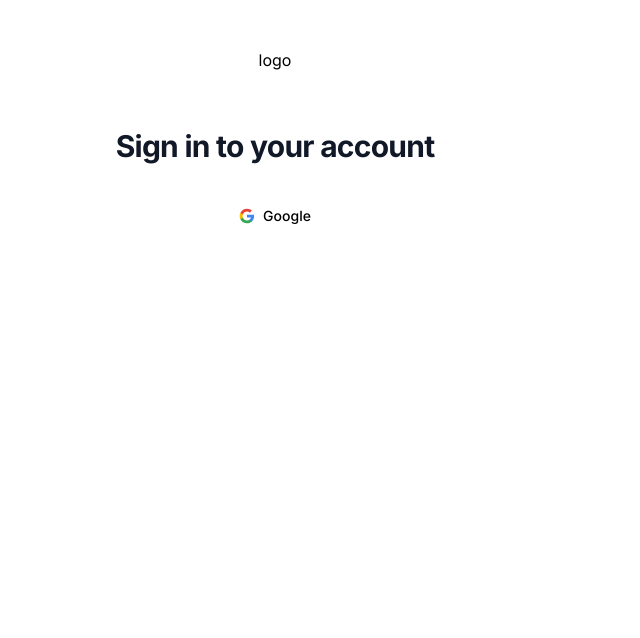
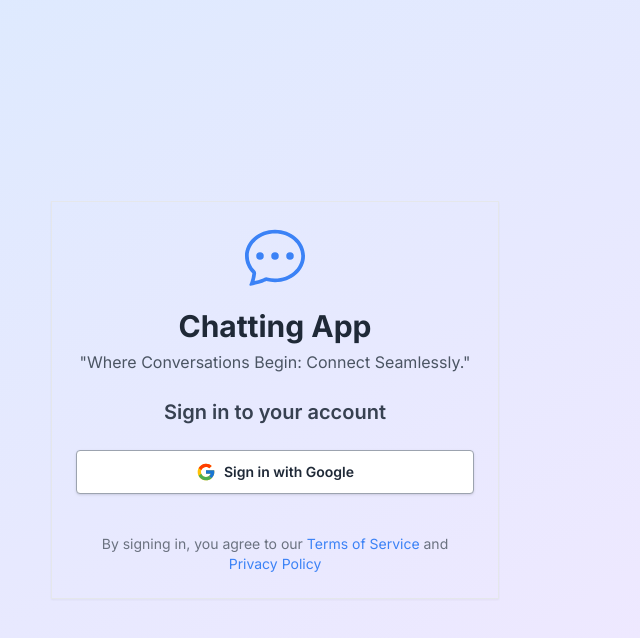
Before and after one commit to anupRanaMagar/chatting_app, a Next.js app: page /login in a window 1280 px wide. Shown: the top 638 px of the page, without its empty margins (365-1005 px from the left). Built offline with nearby package versions, Linux system fonts and the light colour scheme.

Commit message:
update login_pag

```diff
--- a/next.config.mjs
+++ b/next.config.mjs
@@ -1,8 +1,5 @@
 /** @type {import('next').NextConfig} */
 const nextConfig = {
-  experimental: {
-    appDir: true,
-  },
   images: {
     domains: ["lh3.googleusercontent.com"],
   },
--- a/package.json
+++ b/package.json
@@ -12,6 +12,8 @@
     "@headlessui/react": "^1.7.19",
     "@hookform/resolvers": "^3.3.4",
     "@next-auth/upstash-redis-adapter": "^3.0.4",
+    "@radix-ui/react-avatar": "^1.1.0",
+    "@radix-ui/react-scroll-area": "^1.1.0",
     "@radix-ui/react-slot": "^1.0.2",
     "@tailwindcss/forms": "^0.5.7",
     "@upstash/redis": "^1.30.0",
@@ -20,6 +22,7 @@
     "clsx": "^2.1.1",
     "date-fns": "^3.6.0",
     "encoding": "^0.1.13",
+    "framer-motion": "^11.5.4",
     "lucide-react": "^0.373.0",
     "nanoid": "^5.0.7",
     "next": "14.2.3",
@@ -30,6 +33,7 @@
     "react-dom": "^18",
     "react-hook-form": "^7.51.3",
     "react-hot-toast": "^2.4.1",
+    "react-icons": "^5.3.0",
     "react-loading-skeleton": "^3.4.0",
     "react-textarea-autosize": "^8.5.3",
     "redis": "^4.6.13",
--- a/src/app/(auth)/login/page.tsx
+++ b/src/app/(auth)/login/page.tsx
@@ -1,76 +1,104 @@
-'use client'
+"use client";
 
-import {Button} from '@/components/ui/button'
-import { FC, useState } from 'react'
-import { signIn } from 'next-auth/react'
-import { toast } from 'react-hot-toast'
+import { useState } from "react";
+import { signIn } from "next-auth/react";
+import { toast } from "react-hot-toast";
+import { motion } from "framer-motion";
+import { Button } from "@/components/ui/button";
+import {
+  Card,
+  CardContent,
+  CardFooter,
+  CardHeader,
+} from "@/components/ui/card";
+import { FcGoogle } from "react-icons/fc";
+import { BsChatDots } from "react-icons/bs";
 
-const Page: FC = () => {
-  const [isLoading, setIsLoading] = useState<boolean>(false)
+export default function LoginPage() {
+  const [isLoading, setIsLoading] = useState<boolean>(false);
 
   async function loginWithGoogle() {
-    setIsLoading(true)
+    setIsLoading(true);
     try {
-      await signIn('google')
+      await signIn("google");
     } catch (error) {
-      // display error message to user
-      toast.error('Something went wrong with your login.')
+      toast.error("Something went wrong with your login.");
     } finally {
-      setIsLoading(false)
+      setIsLoading(false);
     }
   }
 
   return (
-    <>
-      <div className='flex min-h-full items-center justify-center py-12 px-4 sm:px-6 lg:px-8'>
-        <div className='w-full flex flex-col items-center max-w-md space-y-8'>
-          <div className='flex flex-col items-center gap-8'>
-            logo
-            <h2 className='mt-6 text-center text-3xl font-bold tracking-tight text-gray-900'>
+    <div className="min-h-screen flex items-center justify-center bg-gradient-to-br from-blue-100 to-purple-100 p-4">
+      <Card className="w-full max-w-md">
+        <CardHeader>
+          <motion.div
+            initial={{ scale: 0 }}
+            animate={{ scale: 1 }}
+            transition={{ duration: 0.5 }}
+            className="flex justify-center mb-4"
+          >
+            <BsChatDots className="text-6xl text-blue-500" />
+          </motion.div>
+          <motion.h1
+            initial={{ opacity: 0, y: -20 }}
+            animate={{ opacity: 1, y: 0 }}
+            transition={{ delay: 0.2 }}
+            className="text-3xl font-bold text-center text-gray-800"
+          >
+            Chatting App
+          </motion.h1>
+          <motion.p
+            initial={{ opacity: 0, y: -20 }}
+            animate={{ opacity: 1, y: 0 }}
+            transition={{ delay: 0.3 }}
+            className="text-center text-gray-600 mt-2"
+          >
+            "Where Conversations Begin: Connect Seamlessly."
+          </motion.p>
+        </CardHeader>
+        <CardContent>
+          <motion.div
+            initial={{ opacity: 0, y: 20 }}
+            animate={{ opacity: 1, y: 0 }}
+            transition={{ delay: 0.4 }}
+          >
+            <h2 className="text-xl font-semibold text-center text-gray-700 mb-6">
               Sign in to your account
             </h2>
-          </div>
-
-          <Button
-            isLoading={isLoading}
-            type='button'
-            className='max-w-sm mx-auto w-full'
-            onClick={loginWithGoogle}>
-            {isLoading ? null : (
-              <svg
-                className='mr-2 h-4 w-4'
-                aria-hidden='true'
-                focusable='false'
-                data-prefix='fab'
-                data-icon='github'
-                role='img'
-                xmlns='http://www.w3.org/2000/svg'
-                viewBox='0 0 24 24'>
-                <path
-                  d='M22.56 12.25c0-.78-.07-1.53-.2-2.25H12v4.26h5.92c-.26 1.37-1.04 2.53-2.21 3.31v2.77h3.57c2.08-1.92 3.28-4.74 3.28-8.09z'
-                  fill='#4285F4'
+            <Button
+              variant="outline"
+              size="lg"
+              disabled={isLoading}
+              onClick={loginWithGoogle}
+              className="w-full bg-white hover:bg-gray-100 text-gray-800 font-semibold py-2 px-4 border border-gray-400 rounded shadow transition duration-300 ease-in-out transform hover:-translate-y-1"
+            >
+              {isLoading ? (
+                <motion.div
+                  animate={{ rotate: 360 }}
+                  transition={{ duration: 1, repeat: Infinity, ease: "linear" }}
+                  className="w-5 h-5 border-t-2 border-blue-500 border-solid rounded-full"
                 />
-                <path
-                  d='M12 23c2.97 0 5.46-.98 7.28-2.66l-3.57-2.77c-.98.66-2.23 1.06-3.71 1.06-2.86 0-5.29-1.93-6.16-4.53H2.18v2.84C3.99 20.53 7.7 23 12 23z'
-                  fill='#34A853'
-                />
-                <path
-                  d='M5.84 14.09c-.22-.66-.35-1.36-.35-2.09s.13-1.43.35-2.09V7.07H2.18C1.43 8.55 1 10.22 1 12s.43 3.45 1.18 4.93l2.85-2.22.81-.62z'
-                  fill='#FBBC05'
-                />
-                <path
-                  d='M12 5.38c1.62 0 3.06.56 4.21 1.64l3.15-3.15C17.45 2.09 14.97 1 12 1 7.7 1 3.99 3.47 2.18 7.07l3.66 2.84c.87-2.6 3.3-4.53 6.16-4.53z'
-                  fill='#EA4335'
-                />
-                <path d='M1 1h22v22H1z' fill='none' />
-              </svg>
-            )}
-            Google
-          </Button>
-        </div>
-      </div>
-    </>
-  )
+              ) : (
+                <FcGoogle className="mr-2 h-5 w-5" />
+              )}
+              {isLoading ? "Signing In..." : "Sign in with Google"}
+            </Button>
+          </motion.div>
+        </CardContent>
+        <CardFooter>
+          <p className="text-center text-sm text-gray-500 mt-4 w-full">
+            By signing in, you agree to our{" "}
+            <a href="#" className="text-blue-500 hover:underline">
+              Terms of Service
+            </a>{" "}
+            and{" "}
+            <a href="#" className="text-blue-500 hover:underline">
+              Privacy Policy
+            </a>
+          </p>
+        </CardFooter>
+      </Card>
+    </div>
+  );
 }
-
-export default Page
--- a/src/app/(dashboard)/dashboard/page.tsx
+++ b/src/app/(dashboard)/dashboard/page.tsx
@@ -34,7 +34,7 @@
     <div className="container py-12">
       <h1 className="font-bold text-5xl mb-8">Recent chats</h1>
       {friendWithLastMessage.length === 0 ? (
-        <p className="text-sm text-zinc-500">Nothing</p>
+        <p className="text-sm text-zinc-500">Chat is empty.</p>
       ) : (
         friendWithLastMessage.map((friend) => (
           <div
--- a/src/app/layout.tsx
+++ b/src/app/layout.tsx
@@ -17,7 +17,9 @@
 }>) {
   return (
     <html lang="en">
-      <body className={inter.className}>
+      <body
+        className={`bg-gradient-to-br from-blue-100 to-purple-100 ${inter.className}`}
+      >
         <Providers>{children}</Providers>
       </body>
     </html>
--- /dev/null
+++ b/src/components/ui/avatar.tsx
@@ -0,0 +1,50 @@
+"use client"
+
+import * as React from "react"
+import * as AvatarPrimitive from "@radix-ui/react-avatar"
+
+import { cn } from "@/lib/utils"
+
+const Avatar = React.forwardRef<
+  React.ElementRef<typeof AvatarPrimitive.Root>,
+  React.ComponentPropsWithoutRef<typeof AvatarPrimitive.Root>
+>(({ className, ...props }, ref) => (
+  <AvatarPrimitive.Root
+    ref={ref}
+    className={cn(
+      "relative flex h-10 w-10 shrink-0 overflow-hidden rounded-full",
+      className
+    )}
+    {...props}
+  />
+))
+Avatar.displayName = AvatarPrimitive.Root.displayName
+
+const AvatarImage = React.forwardRef<
+  React.ElementRef<typeof AvatarPrimitive.Image>,
+  React.ComponentPropsWithoutRef<typeof AvatarPrimitive.Image>
+>(({ className, ...props }, ref) => (
+  <AvatarPrimitive.Image
+    ref={ref}
+    className={cn("aspect-square h-full w-full", className)}
+    {...props}
+  />
+))
+AvatarImage.displayName = AvatarPrimitive.Image.displayName
+
+const AvatarFallback = React.forwardRef<
+  React.ElementRef<typeof AvatarPrimitive.Fallback>,
+  React.ComponentPropsWithoutRef<typeof AvatarPrimitive.Fallback>
+>(({ className, ...props }, ref) => (
+  <AvatarPrimitive.Fallback
+    ref={ref}
+    className={cn(
+      "flex h-full w-full items-center justify-center rounded-full bg-muted",
+      className
+    )}
+    {...props}
+  />
+))
+AvatarFallback.displayName = AvatarPrimitive.Fallback.displayName
+
+export { Avatar, AvatarImage, AvatarFallback }
--- /dev/null
+++ b/src/components/ui/badge.tsx
@@ -0,0 +1,36 @@
+import * as React from "react"
+import { cva, type VariantProps } from "class-variance-authority"
+
+import { cn } from "@/lib/utils"
+
+const badgeVariants = cva(
+  "inline-flex items-center rounded-full border px-2.5 py-0.5 text-xs font-semibold transition-colors focus:outline-none focus:ring-2 focus:ring-ring focus:ring-offset-2",
+  {
+    variants: {
+      variant: {
+        default:
+          "border-transparent bg-primary text-primary-foreground hover:bg-primary/80",
+        secondary:
+          "border-transparent bg-secondary text-secondary-foreground hover:bg-secondary/80",
+        destructive:
+          "border-transparent bg-destructive text-destructive-foreground hover:bg-destructive/80",
+        outline: "text-foreground",
+      },
+    },
+    defaultVariants: {
+      variant: "default",
+    },
+  }
+)
+
+export interface BadgeProps
+  extends React.HTMLAttributes<HTMLDivElement>,
+    VariantProps<typeof badgeVariants> {}
+
+function Badge({ className, variant, ...props }: BadgeProps) {
+  return (
+    <div className={cn(badgeVariants({ variant }), className)} {...props} />
+  )
+}
+
+export { Badge, badgeVariants }
--- /dev/null
+++ b/src/components/ui/card.tsx
@@ -0,0 +1,79 @@
+import * as React from "react"
+
+import { cn } from "@/lib/utils"
+
+const Card = React.forwardRef<
+  HTMLDivElement,
+  React.HTMLAttributes<HTMLDivElement>
+>(({ className, ...props }, ref) => (
+  <div
+    ref={ref}
+    className={cn(
+      "rounded-lg border bg-card text-card-foreground shadow-sm",
+      className
+    )}
+    {...props}
+  />
+))
+Card.displayName = "Card"
+
+const CardHeader = React.forwardRef<
+  HTMLDivElement,
+  React.HTMLAttributes<HTMLDivElement>
+>(({ className, ...props }, ref) => (
+  <div
+    ref={ref}
+    className={cn("flex flex-col space-y-1.5 p-6", className)}
+    {...props}
+  />
+))
+CardHeader.displayName = "CardHeader"
+
+const CardTitle = React.forwardRef<
+  HTMLParagraphElement,
+  React.HTMLAttributes<HTMLHeadingElement>
+>(({ className, ...props }, ref) => (
+  <h3
+    ref={ref}
+    className={cn(
+      "text-2xl font-semibold leading-none tracking-tight",
+      className
+    )}
+    {...props}
+  />
+))
+CardTitle.displayName = "CardTitle"
+
+const CardDescription = React.forwardRef<
+  HTMLParagraphElement,
+  React.HTMLAttributes<HTMLParagraphElement>
+>(({ className, ...props }, ref) => (
+  <p
+    ref={ref}
+    className={cn("text-sm text-muted-foreground", className)}
+    {...props}
+  />
+))
+CardDescription.displayName = "CardDescription"
+
+const CardContent = React.forwardRef<
+  HTMLDivElement,
+  React.HTMLAttributes<HTMLDivElement>
+>(({ className, ...props }, ref) => (
+  <div ref={ref} className={cn("p-6 pt-0", className)} {...props} />
+))
+CardContent.displayName = "CardContent"
+
+const CardFooter = React.forwardRef<
+  HTMLDivElement,
+  React.HTMLAttributes<HTMLDivElement>
+>(({ className, ...props }, ref) => (
+  <div
+    ref={ref}
+    className={cn("flex items-center p-6 pt-0", className)}
+    {...props}
+  />
+))
+CardFooter.displayName = "CardFooter"
+
+export { Card, CardHeader, CardFooter, CardTitle, CardDescription, CardContent }
--- /dev/null
+++ b/src/components/ui/scroll-area.tsx
@@ -0,0 +1,48 @@
+"use client"
+
+import * as React from "react"
+import * as ScrollAreaPrimitive from "@radix-ui/react-scroll-area"
+
+import { cn } from "@/lib/utils"
+
+const ScrollArea = React.forwardRef<
+  React.ElementRef<typeof ScrollAreaPrimitive.Root>,
+  React.ComponentPropsWithoutRef<typeof ScrollAreaPrimitive.Root>
+>(({ className, children, ...props }, ref) => (
+  <ScrollAreaPrimitive.Root
+    ref={ref}
+    className={cn("relative overflow-hidden", className)}
+    {...props}
+  >
+    <ScrollAreaPrimitive.Viewport className="h-full w-full rounded-[inherit]">
+      {children}
+    </ScrollAreaPrimitive.Viewport>
+    <ScrollBar />
+    <ScrollAreaPrimitive.Corner />
+  </ScrollAreaPrimitive.Root>
+))
+ScrollArea.displayName = ScrollAreaPrimitive.Root.displayName
+
+const ScrollBar = React.forwardRef<
+  React.ElementRef<typeof ScrollAreaPrimitive.ScrollAreaScrollbar>,
+  React.ComponentPropsWithoutRef<typeof ScrollAreaPrimitive.ScrollAreaScrollbar>
+>(({ className, orientation = "vertical", ...props }, ref) => (
+  <ScrollAreaPrimitive.ScrollAreaScrollbar
+    ref={ref}
+    orientation={orientation}
+    className={cn(
+      "flex touch-none select-none transition-colors",
+      orientation === "vertical" &&
+        "h-full w-2.5 border-l border-l-transparent p-[1px]",
+      orientation === "horizontal" &&
+        "h-2.5 flex-col border-t border-t-transparent p-[1px]",
+      className
+    )}
+    {...props}
+  >
+    <ScrollAreaPrimitive.ScrollAreaThumb className="relative flex-1 rounded-full bg-border" />
+  </ScrollAreaPrimitive.ScrollAreaScrollbar>
+))
+ScrollBar.displayName = ScrollAreaPrimitive.ScrollAreaScrollbar.displayName
+
+export { ScrollArea, ScrollBar }
```
Also changed, not shown: 1 other file (tests, documents, lock files or other folders).
